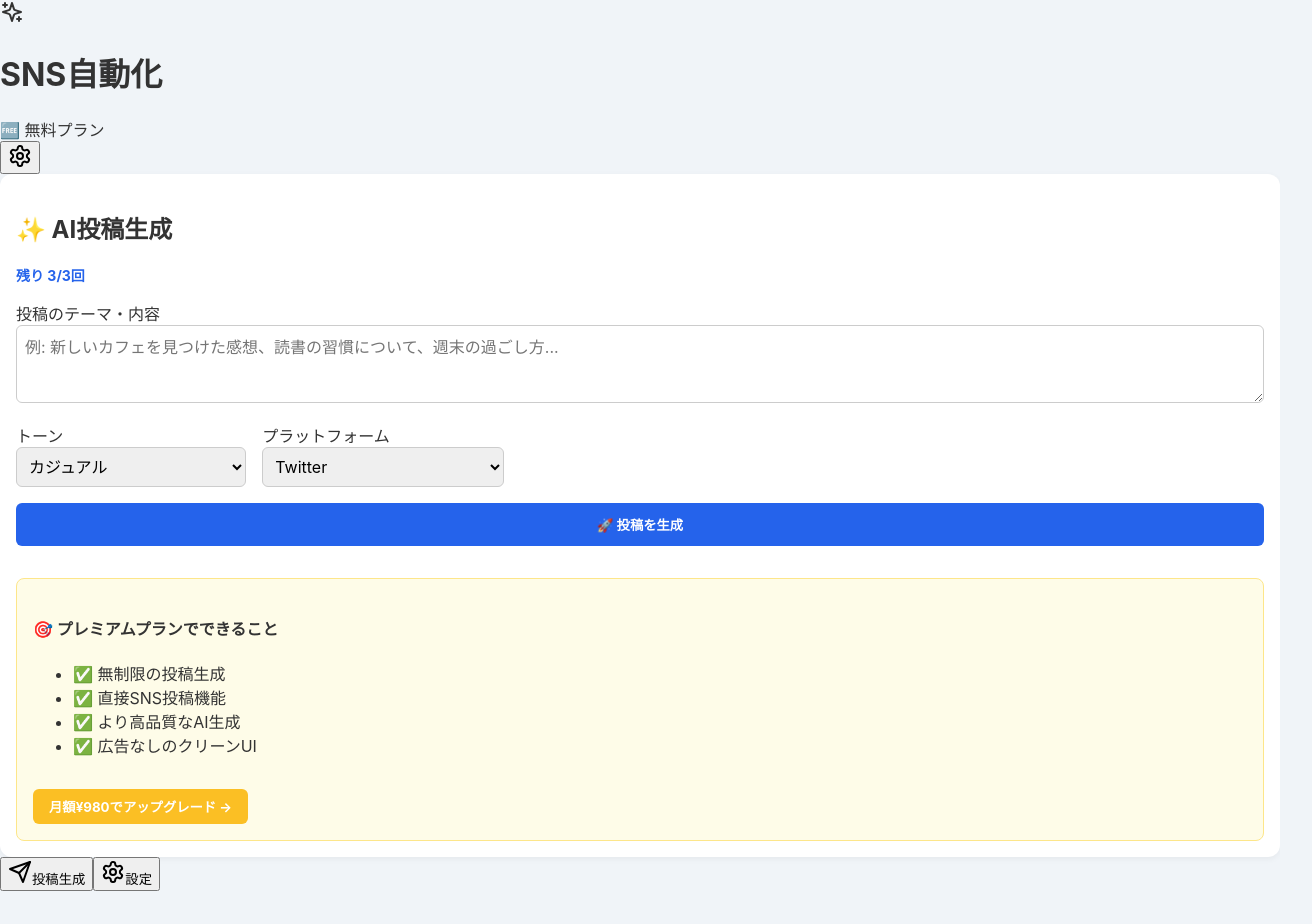
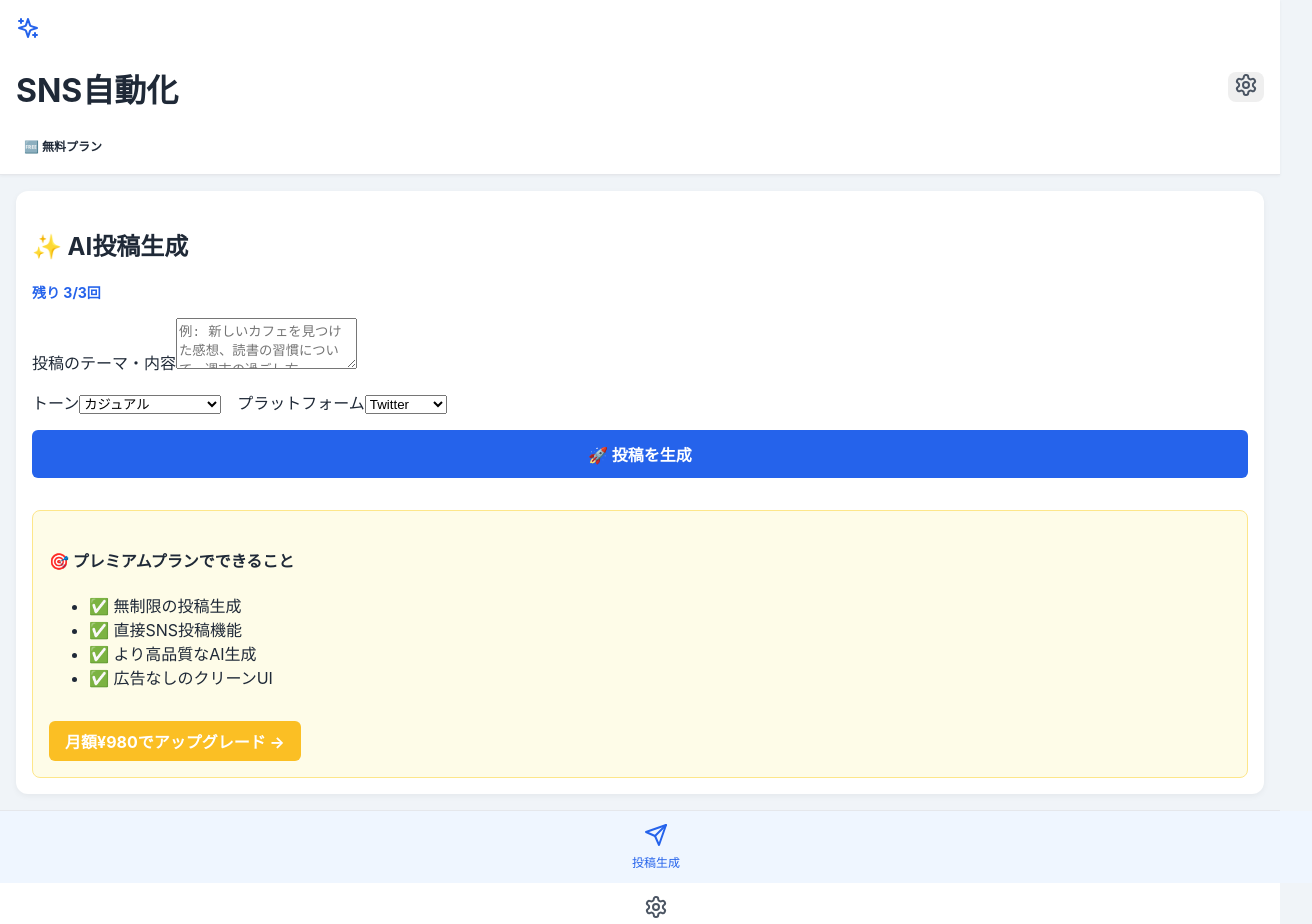
Before and after one commit to numaken/sns-automation-pwa, a React (Create React App) app: page / in a window 1280 px wide. Shown: the top 924 px of the page, 1312 px wide, since content can reach past the window. Before the commit the page ends 891 px from the top, so only its background shows below. Built offline with nearby package versions, Linux system fonts and the light colour scheme; no server answers.

Commit message:
Fix: Restore layout - header, buttons, nav styles

```diff
--- a/src/App.css
+++ b/src/App.css
@@ -1,40 +1,105 @@
 /* src/App.css */
 
+/* グローバルスタイル */
 body {
-  font-family: -apple-system, BlinkMacSystemFont, 'Segoe UI', Roboto, Oxygen, Ubuntu, Cantarell, 'Helvetica Neue', sans-serif;
+  font-family: -apple-system, BlinkMacSystemFont, 'Segoe UI', Roboto, 'Helvetica Neue', sans-serif;
   margin: 0;
   padding: 0;
   background-color: #f0f4f8;
-  color: #333;
+  color: #1f2937;
 }
 
-button {
-  cursor: pointer;
-  font-family: inherit;
+/* ヘッダーエリア */
+header {
+  background-color: #ffffff;
+  border-bottom: 1px solid #e5e7eb;
+  box-shadow: 0 1px 3px rgba(0, 0, 0, 0.05);
 }
 
-textarea,
-select,
-input {
-  font-family: inherit;
-  font-size: 1rem;
-  padding: 0.5rem;
-  border-radius: 6px;
-  border: 1px solid #ccc;
-  width: 100%;
+header .max-w-md {
+  display: flex;
+  align-items: center;
+  justify-content: space-between;
+  padding: 1rem;
 }
 
-header,
-main,
+/* プランバッジ */
+span.bg-green-100,
+span.bg-yellow-100 {
+  font-size: 0.75rem;
+  padding: 0.25rem 0.5rem;
+  border-radius: 9999px;
+  font-weight: 600;
+  display: inline-block;
+}
+
+/* タブボタン */
 nav {
+  border-top: 1px solid #e5e7eb;
+  background-color: #ffffff;
+}
+
+nav button {
+  all: unset;
+  cursor: pointer;
+  padding: 0.75rem 1rem;
+  width: 100%;
+  text-align: center;
+  transition: all 0.2s ease-in-out;
+}
+
+nav button:hover {
+  background-color: #f3f4f6;
+}
+
+nav button.active {
+  background-color: #eff6ff;
+  color: #2563eb;
+}
+
+/* ボトムナビのアイコンとテキスト */
+nav button svg {
+  display: block;
+  margin: 0 auto 0.25rem;
+}
+
+nav button span {
+  font-size: 0.75rem;
+  font-weight: 500;
+}
+
+/* カード型 main コンテンツ */
+main {
+  padding: 1rem;
+  max-width: 100%;
   box-sizing: border-box;
 }
 
-a {
-  text-decoration: none;
+/* 汎用ボタンスタイル */
+button {
+  font-family: inherit;
+  border: none;
+  border-radius: 0.5rem;
+  font-size: 1rem;
+}
+
+button:hover {
+  opacity: 0.9;
+}
+
+/* クラス補強用 */
+.text-blue-600 {
   color: #2563eb;
 }
 
-a:hover {
-  text-decoration: underline;
+.bg-blue-50 {
+  background-color: #eff6ff;
 }
+
+.text-gray-600 {
+  color: #4b5563;
+}
+
+.bg-gray-100 {
+  background-color: #f3f4f6;
+}
```
